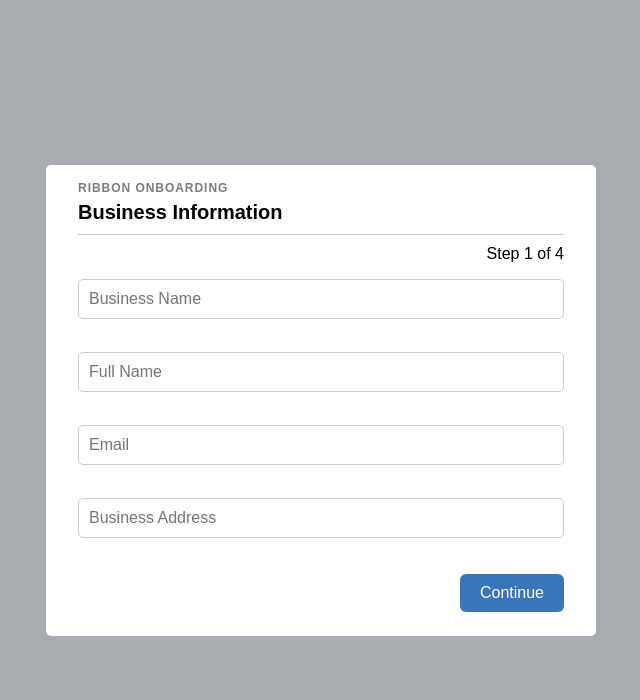
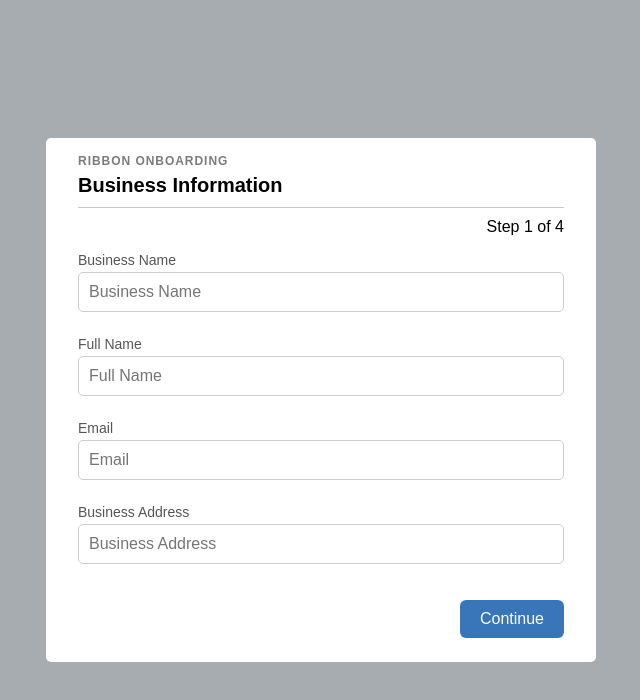
Before and after one commit to alyssa1522/ribbon-take-home-assignment, a React (Vite) app: page / in a window 1280 px wide. Shown: the top 700 px of the page, without its empty margins (319-959 px from the left). Built offline with nearby package versions, Linux system fonts and the light colour scheme.

Commit message:
added field labels

```diff
--- a/src/components/Step1.jsx
+++ b/src/components/Step1.jsx
@@ -1,8 +1,9 @@
 import React from "react";
 
-function Step1({ formData, setFormData, errors}) {
+function Step1({ formData, setFormData, errors }) {
   return (
     <div>
+      <label>Business Name</label>
       <input
         type="text"
         placeholder="Business Name"
@@ -11,6 +12,7 @@ function Step1({ formData, setFormData, errors}) {
       />
       {errors.businessName && <p style={{ color: "red" }}>{errors.businessName}</p>}
       <br />
+      <label>Full Name</label>
       <input
         type="text"
         placeholder="Full Name"
@@ -19,6 +21,7 @@ function Step1({ formData, setFormData, errors}) {
       />
       {errors.fullName && <p style={{ color: "red" }}>{errors.fullName}</p>}
       <br />
+      <label>Email</label>
       <input
         type="text"
         placeholder="Email"
@@ -27,6 +30,7 @@ function Step1({ formData, setFormData, errors}) {
       />
       {errors.email && <p style={{ color: "red" }}>{errors.email}</p>}
       <br />
+      <label>Business Address</label>
       <input
         type="text"
         placeholder="Business Address"
--- a/src/index.css
+++ b/src/index.css
@@ -50,7 +50,7 @@ input {
   display: block;
   width: 100%;
   padding: 10px;
-  margin-bottom: 15px;
+  margin-bottom: 6px;
   font-size: 16px;
   border: 1px solid #ccc;
   border-radius: 5px;
@@ -73,3 +73,10 @@ button {
   background-color: #c7c7c7;
   margin: 10px 0;
 }
+
+label {
+  display: block;
+  margin-bottom: 4px;
+  font-size: 14px;
+  color: #555;
+}
```
